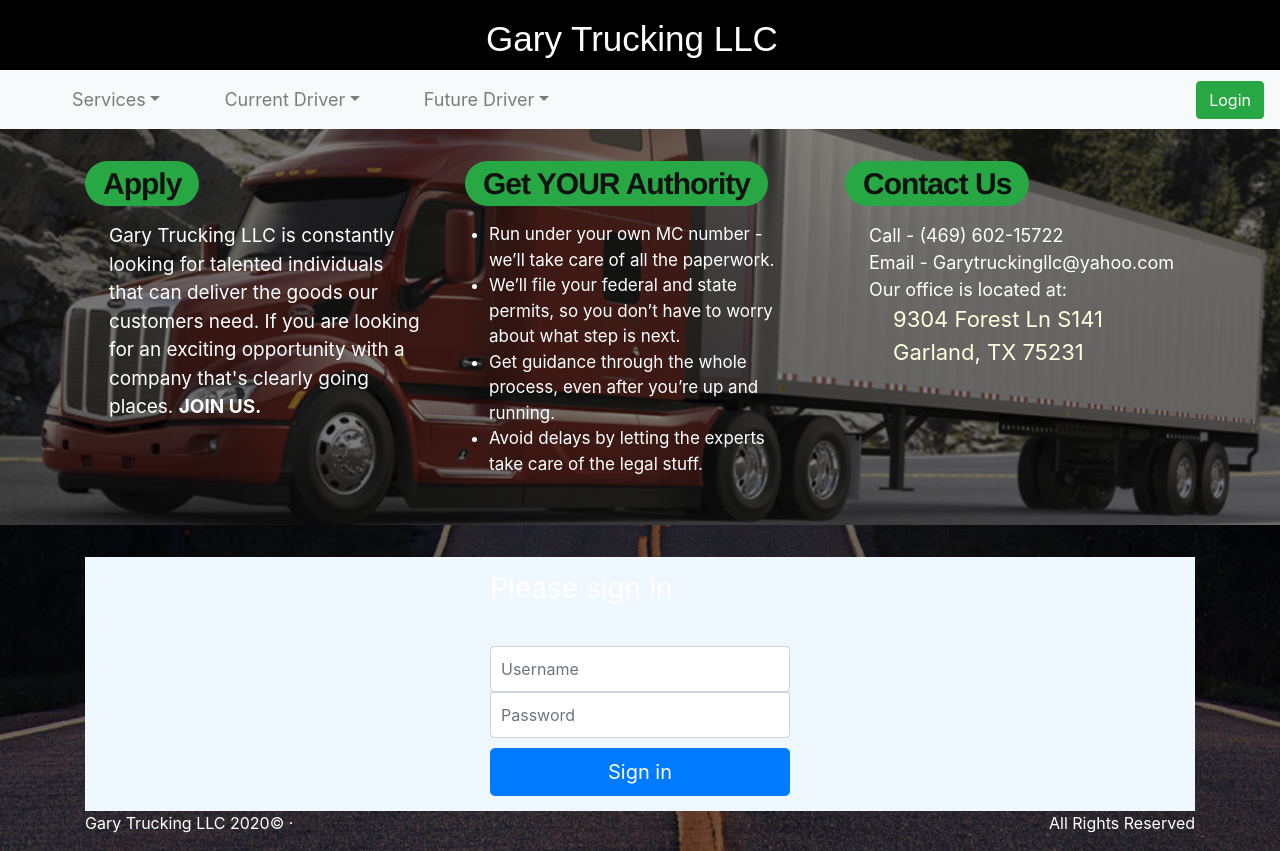
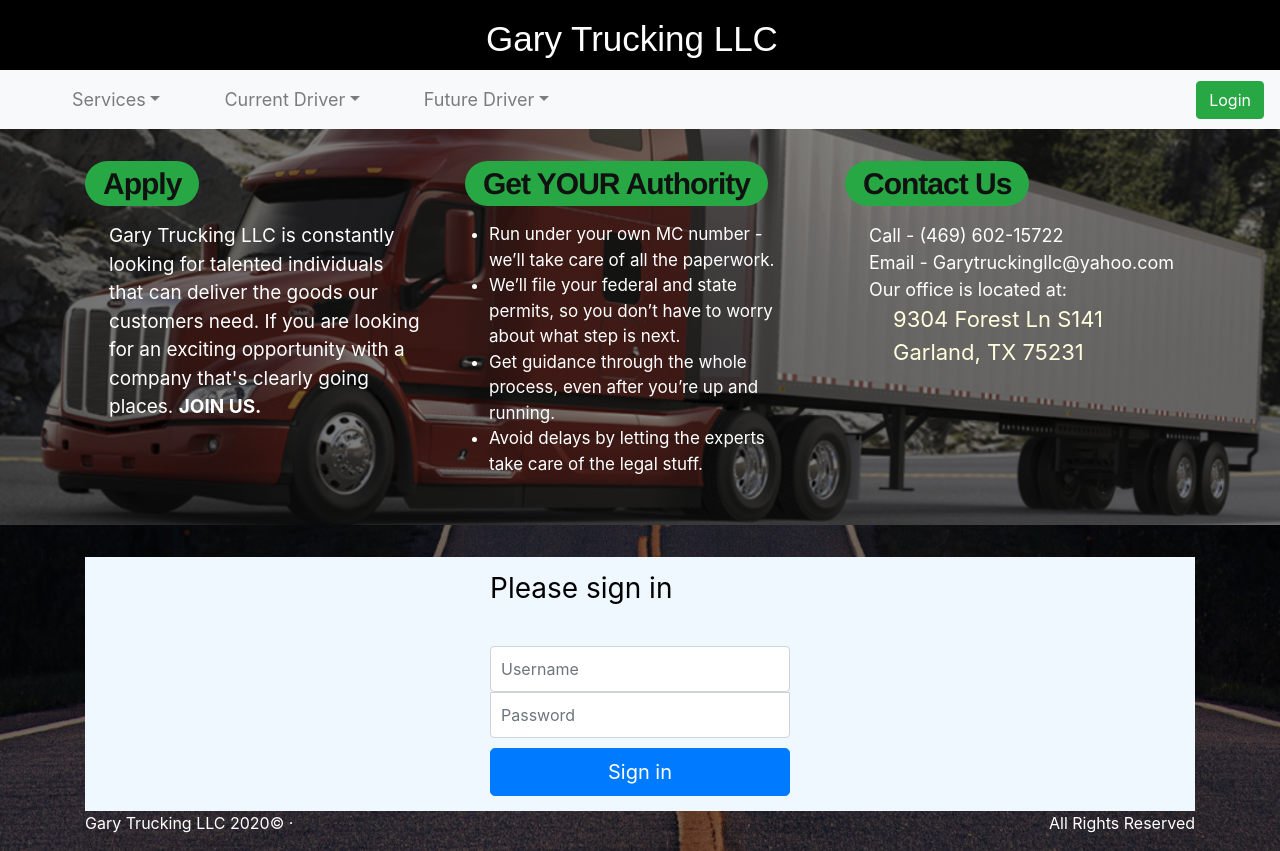
Before and after one commit to samidela/Trucking-Service-Management, a React (Create React App) app: page /CurrentDrivers/login in a window 1280 px wide. Built offline with nearby package versions, Linux system fonts and the light colour scheme; a web font is replaced by a local one.

Commit message:
made changes to the css login page

```diff
--- a/src/components/login/login.css
+++ b/src/components/login/login.css
@@ -1,6 +1,7 @@
-
 .login-page {
   background-color: aliceblue;
+  color: black;
+  font-weight: bold;
 }
 
 .form-signin {
@@ -8,6 +9,8 @@
   max-width: 330px;
   padding: 15px;
   margin: 0 auto;
+  color: black;
+  font-weight: bold;
 }
 .form-signin .checkbox {
   font-weight: 400;
```
